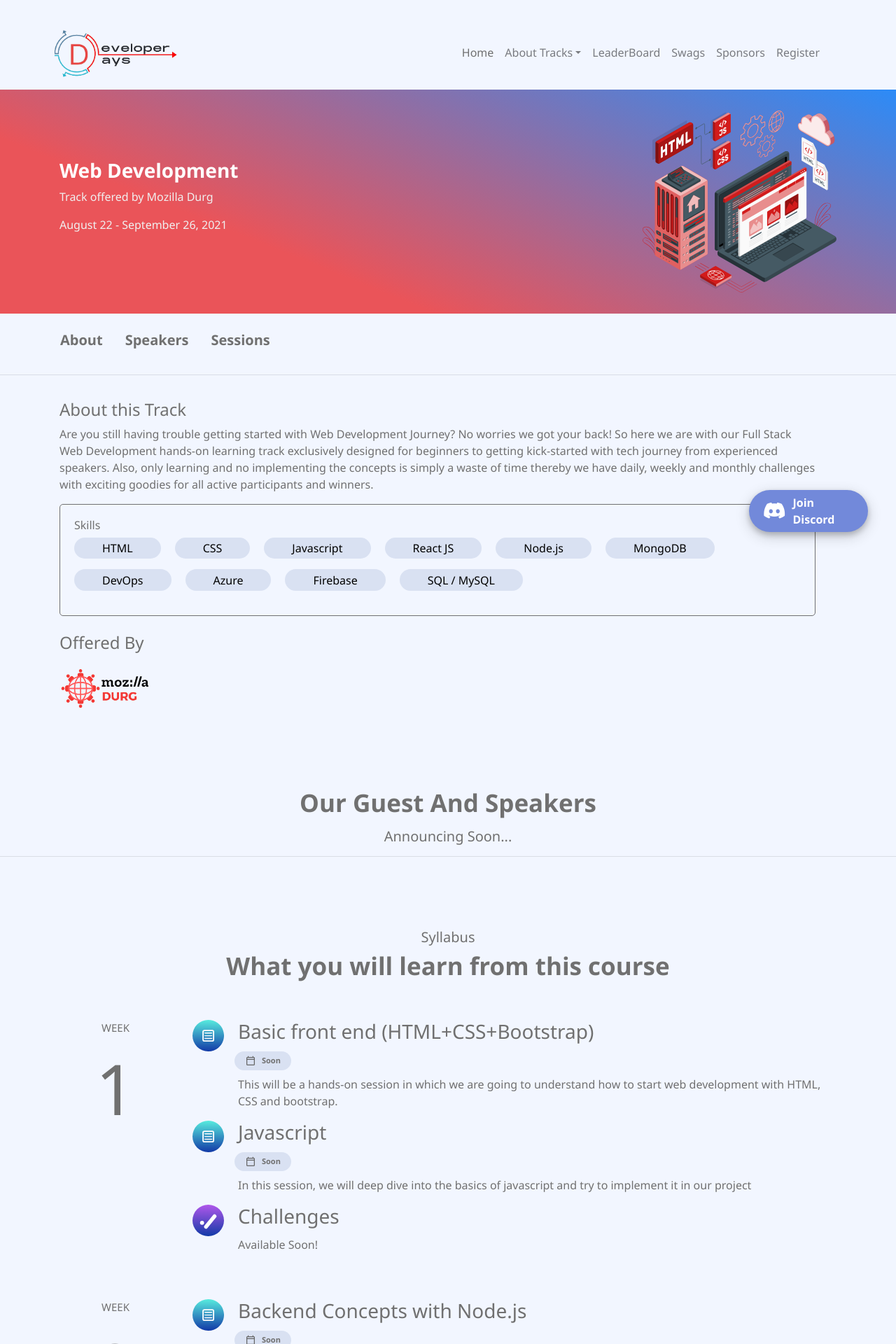
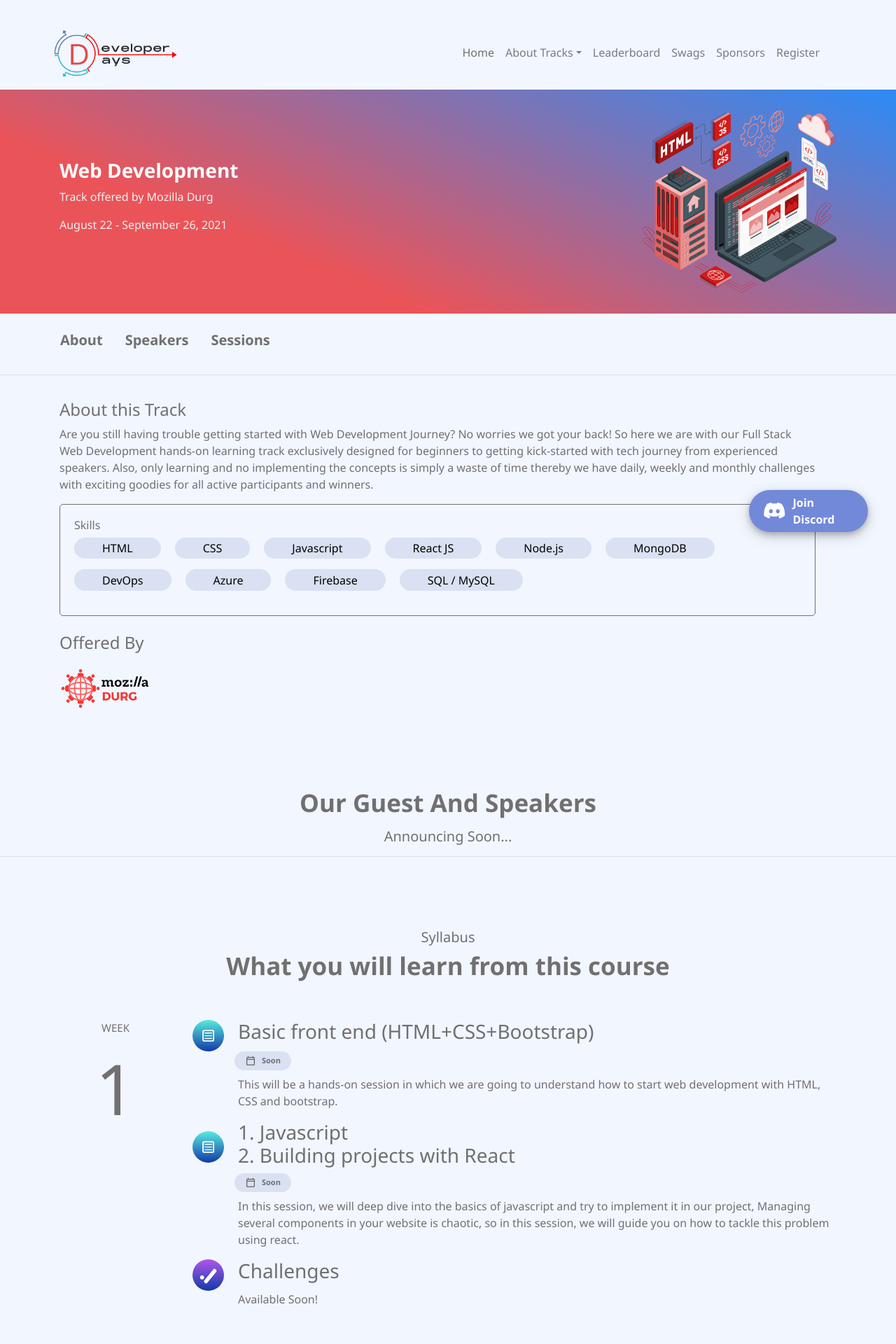
Before and after one commit to RahulKesharwani353/developerDays, a React (Create React App) app: page /track/0 in a window 1280 px wide. Shown: the top 1920 px of the page at 70% size. Built offline with nearby package versions, Linux system fonts and the light colour scheme.

Commit message:
some community partner

```diff
--- a/src/components/NavBar.js
+++ b/src/components/NavBar.js
@@ -24,7 +24,7 @@
         <NavDropdown.Item href="/track/1">UI/UX Designing</NavDropdown.Item>
         <NavDropdown.Item href="/track/2">Android Development</NavDropdown.Item>
       </NavDropdown>
-      <Nav.Link href="/leaderboard">LeaderBoard</Nav.Link>
+      <Nav.Link href="/leaderboard">Leaderboard</Nav.Link>
       <Nav.Link href="/home#Swags">Swags</Nav.Link>
       {/* <Nav.Link href="#sessions">Sessions</Nav.Link> */}
       {/* <Nav.Link href="#chalanges">Challenges</Nav.Link>
--- a/src/components/data/aboutTrackData.js
+++ b/src/components/data/aboutTrackData.js
@@ -44,8 +44,8 @@
     SessionsDetail: [{
         session_1_head: "Basic front end (HTML+CSS+Bootstrap) ",
         session_1_detail: "This will be a hands-on session in which we are going to understand how to start web development with HTML, CSS and bootstrap.",
-        session_2_head: "Javascript ",
-        session_2_detail: "In this session, we will deep dive into the basics of javascript and try to implement it in our project",
+        session_2_head: "1. Javascript\n2. Building projects with React",
+        session_2_detail: "In this session, we will deep dive into the basics of javascript and try to implement it in our project, Managing several components in your website is chaotic, so in this session, we will guide you on how to tackle this problem using react.",
         challange_head: "Challenges",
         challange_detail: "Available Soon!",
         session_1_dates:"Soon",
@@ -83,7 +83,7 @@
     },
     {
         session_1_head: "Hosting ",
-        session_1_detail: "Let’s now have a final look at our project, if everything looks great let’s host your very own web application on your domain.",
+        session_1_detail: "Let’s now have a final look at our project, \nif everything looks great let’s host your very own web application on your domain.",
         session_2_head: "Bonus Session",
         session_2_detail: "Detail Soon",
         challange_head: "Challenges",
--- a/src/components/data/communityPartnerData.js
+++ b/src/components/data/communityPartnerData.js
@@ -1,11 +1,17 @@
 const partners = [{
+
+    images:  require('../../assets/images/communitypartner/community.jpg').default,
+            ref: "https://www.youtube.com/KunalKushwaha"
+
+},
+{
     images:  require('../../assets/images/communitypartner/codex.jpg').default,
             ref: "https://instagram.com/codxcrypt?utm_medium=copy_link"
 
 },
 {
-    images:  require('../../assets/images/communitypartner/community.jpg').default,
-            ref: "https://www.youtube.com/KunalKushwaha"
+    images:  require('../../assets/images/communitypartner/Coder.jpeg').default,
+            ref: "https://linktr.ee/CodersEvoke"
 
 },
 {
--- a/src/components/footer.js
+++ b/src/components/footer.js
@@ -50,8 +50,7 @@
 
 <hr/>
     <div className="col-12 text-center">
-      <p className="footer-company-name">© 2021 Developer Days | Developed by
-        <a href="/home" target="_blank" className="footer-links"> Developer Days Team</a>
+      <p className="footer-company-name">© 2021 Developer Days
       </p>
     </div>
     </footer>
--- a/src/components/weekDetails.js
+++ b/src/components/weekDetails.js
@@ -30,14 +30,14 @@
             <Col>
               <div>
               <div style={{display:'flex'}}><img src={session} alt="date"/>
-              <h3>{session_1_head}</h3></div>
+              <h3 >{session_1_head}</h3></div>
               <div className={styl.date}><img src={clnd} alt="icon"/>{session_1_dates}</div>
-              <p>{session_1_detail}</p>
+              <p >{session_1_detail}</p>
               </div>
 
               <div>
               <div style={{display:'flex'}}><img src={session} alt="date"/>
-              <h3>{session_2_head}</h3></div>
+              <h3 style={{ whiteSpace: 'break-spaces' }}>{session_2_head}</h3></div>
               <div className={styl.date}><img src={clnd} alt="icon"/>{session_2_dates}</div>
               <p>{session_2_detail}</p>
               </div>
@@ -45,7 +45,7 @@
               <div>
               <div style={{display:'flex'}}><img src={challanges} alt="date"/>
               <h3>{challange_head}</h3></div>
-              <p>{challange_detail}</p>
+              <p style={{whiteSpace:'pre-line'}}>{challange_detail}</p>
               </div>
             </Col>
           </Row>
```
Also changed, not shown: src/assets/images/communitypartner/Coder.jpeg (added).
